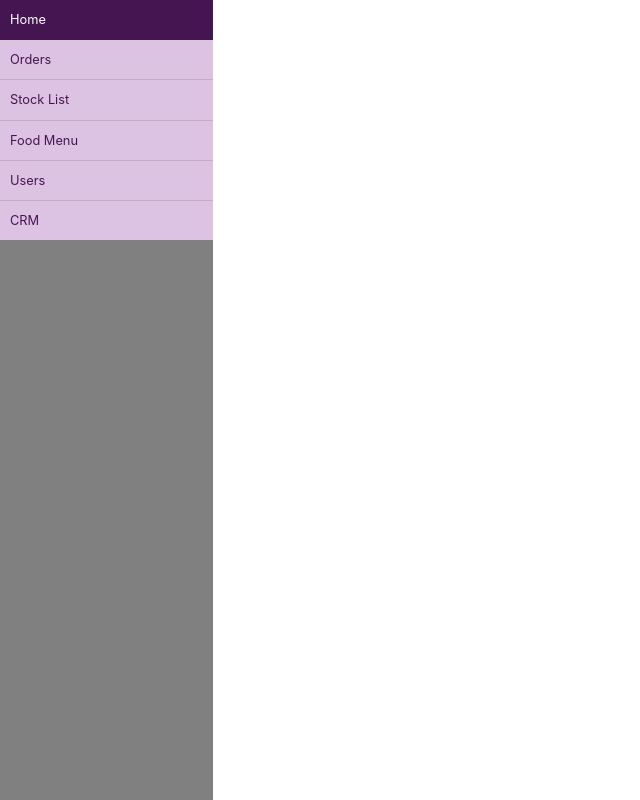
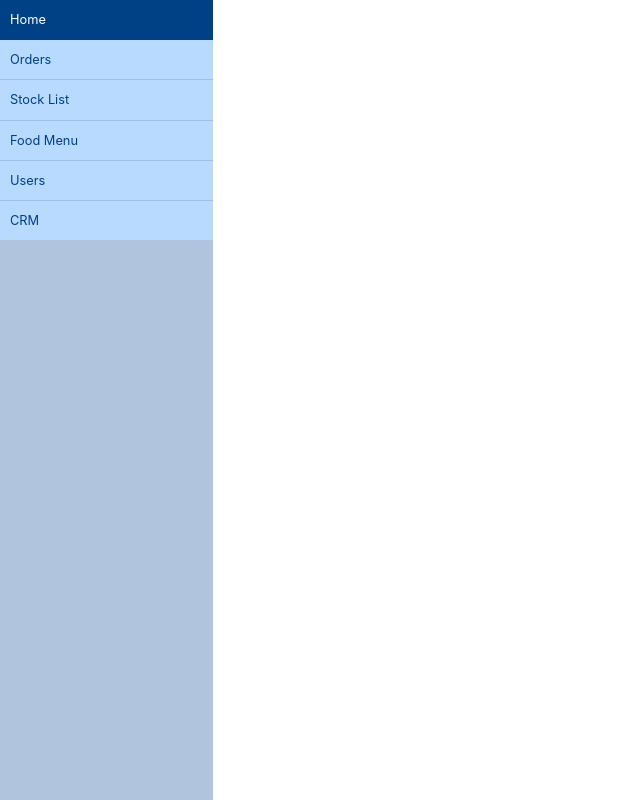
Before and after one commit to BigRiceEater/burgershop-dashboard, a React (Create React App) app: page / in a window 1280 px wide. Shown: the whole page, without its empty margins (0-640 px from the left). Built offline with nearby package versions, Linux system fonts and the light colour scheme.

Commit message:
Extract menu css style to sass file

```diff
--- a/src/components/menu.jsx
+++ b/src/components/menu/menu.jsx
@@ -1,6 +1,7 @@
 import React, { Component } from 'react';
-import history from '../util/history';
+import history from '../../util/history';
 import { ListGroup, ListGroupItem } from 'reactstrap';
+import './menu.scss'
 
 class Menu extends Component {
   state = {
@@ -39,7 +40,7 @@ class Menu extends Component {
   render() {
     return (
       <aside>
-        <ListGroup flush style={styles.menu}>
+        <ListGroup flush className='burgershop-menu'>
           {this.state.menu.map((m) => this.createMenuItem(m))}
         </ListGroup>
       </aside>
@@ -48,10 +49,7 @@ class Menu extends Component {
 }
 
 const styles = {
-  menu: {
-    height: '100vh',
-    backgroundColor: 'gray'
-  },
+
   menuItem: {
     padding: '10px',
     fontSize: '0.8em'
--- /dev/null
+++ b/src/components/menu/menu.scss
@@ -0,0 +1,6 @@
+
+
+.burgershop-menu {
+  height: 100vh;
+  background-color: lightsteelblue;
+}
--- a/src/styles/theme.scss
+++ b/src/styles/theme.scss
@@ -1,4 +1,4 @@
-$theme-colors: (
-  'primary': #84289b,
-  'danger': #ff4136
-);
+// $theme-colors: (
+//   'primary': #84289b,
+//   'danger': #ff4136
+// );
--- a/src/views/MainLayout.jsx
+++ b/src/views/MainLayout.jsx
@@ -3,7 +3,7 @@ import { BrowserRouter as Router } from 'react-router-dom';
 import history from './../util/history';
 import { Container, Row, Col } from 'reactstrap';
 
-import Menu from './../components/menu.jsx';
+import Menu from './../components/menu/menu.jsx';
 
 class MainLayout extends Component {
   state = {};
```
